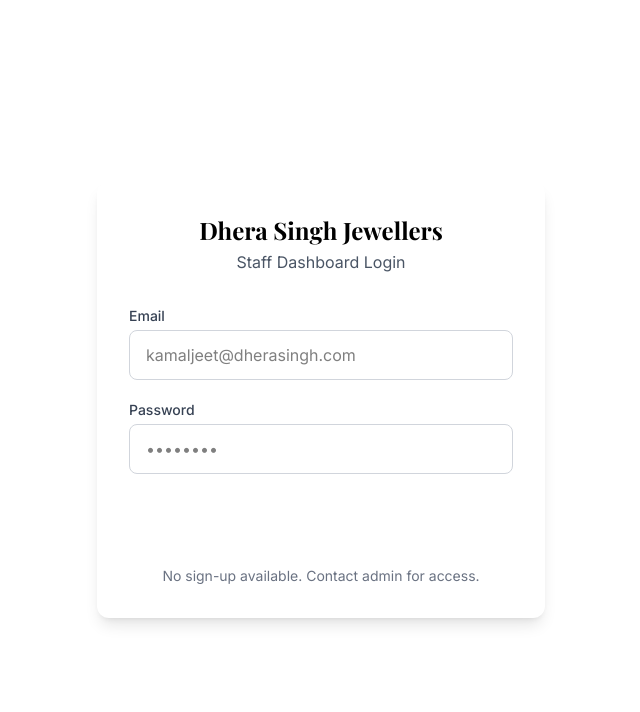
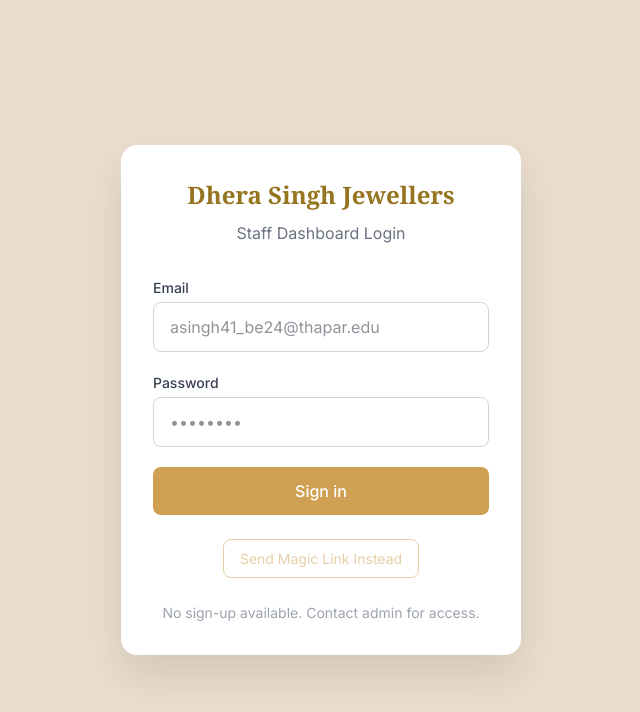
Before and after one commit to aviraj1576/dhera-singh, a Next.js app: page /login in a window 1280 px wide. Shown: the top 712 px of the page, without its empty margins (319-959 px from the left). Built offline with nearby package versions, Linux system fonts and the light colour scheme; no server answers.

Commit message:
fix: login page robust styles, Tailwind config, magic link fallback

```diff
--- a/src/app/login/page.tsx
+++ b/src/app/login/page.tsx
@@ -41,31 +41,72 @@
     router.refresh();
   }
 
+  async function handleMagicLink(e: React.FormEvent) {
+    e.preventDefault();
+    setError("");
+    setLoading(true);
+
+    const { error } = await supabase.auth.signInWithOtp({
+      email,
+      options: {
+        emailRedirectTo: `${window.location.origin}/login`,
+      },
+    });
+
+    if (error) {
+      setError(error.message);
+    } else {
+      setError("Magic link sent! Check your email.");
+    }
+    setLoading(false);
+  }
+
   return (
-    <div className="min-h-screen flex items-center justify-center bg-cream px-4">
-      <div className="w-full max-w-md bg-white rounded-xl shadow-lg p-8">
-        <div className="text-center mb-8">
-          <h1 className="text-2xl font-serif text-gold-dark font-bold">
+    <div style={{
+      minHeight: "100vh",
+      display: "flex",
+      alignItems: "center",
+      justifyContent: "center",
+      backgroundColor: "#EADDCD",
+      padding: "1rem"
+    }}>
+      <div style={{
+        width: "100%",
+        maxWidth: "400px",
+        backgroundColor: "#FFFFFF",
+        borderRadius: "1rem",
+        boxShadow: "0 20px 40px rgba(0,0,0,0.1)",
+        padding: "2rem"
+      }}>
+        <div style={{ textAlign: "center", marginBottom: "2rem" }}>
+          <h1 style={{
+            fontSize: "1.5rem",
+            fontFamily: "Georgia, serif",
+            color: "#967520",
+            fontWeight: "bold"
+          }}>
             Dhera Singh Jewellers
           </h1>
-          <p className="text-gray-600 mt-1">Staff Dashboard Login</p>
+          <p style={{ color: "#6B7280", marginTop: "0.5rem" }}>Staff Dashboard Login</p>
         </div>
 
         {error && (
-          <div
-            className="mb-6 p-4 bg-red-50 border border-red-200 text-red-700 rounded-lg text-sm"
-            role="alert"
-          >
+          <div style={{
+            marginBottom: "1.5rem",
+            padding: "1rem",
+            backgroundColor: "#FEF2F2",
+            border: "1px solid #FECACA",
+            color: "#B91C1C",
+            borderRadius: "0.5rem",
+            fontSize: "0.875rem"
+          }}>
             {error}
           </div>
         )}
 
-        <form onSubmit={handleSubmit} className="space-y-5">
+        <form onSubmit={handleSubmit} style={{ display: "flex", flexDirection: "column", gap: "1.25rem" }}>
           <div>
-            <label
-              htmlFor="email"
-              className="block text-sm font-medium text-gray-700 mb-1"
-            >
+            <label style={{ display: "block", fontSize: "0.875rem", fontWeight: "500", color: "#374151", marginBottom: "0.25rem" }}>
               Email
             </label>
             <input
@@ -75,17 +116,23 @@
               required
               value={email}
               onChange={(e) => setEmail(e.target.value)}
-              className="w-full px-4 py-3 border border-gray-300 rounded-lg focus:outline-none focus:ring-2 focus:ring-gold focus:border-transparent"
-              placeholder="kamaljeet@dherasingh.com"
+              style={{
+                width: "100%",
+                padding: "0.75rem 1rem",
+                border: "1px solid #D1D5DB",
+                borderRadius: "0.5rem",
+                fontSize: "1rem",
+                color: "#1F2937",
+                outline: "none",
+                boxSizing: "border-box",
+              }}
+              placeholder="asingh41_be24@thapar.edu"
               disabled={loading}
             />
           </div>
 
           <div>
-            <label
-              htmlFor="password"
-              className="block text-sm font-medium text-gray-700 mb-1"
-            >
+            <label style={{ display: "block", fontSize: "0.875rem", fontWeight: "500", color: "#374151", marginBottom: "0.25rem" }}>
               Password
             </label>
             <input
@@ -95,7 +142,16 @@
               required
               value={password}
               onChange={(e) => setPassword(e.target.value)}
-              className="w-full px-4 py-3 border border-gray-300 rounded-lg focus:outline-none focus:ring-2 focus:ring-gold focus:border-transparent"
+              style={{
+                width: "100%",
+                padding: "0.75rem 1rem",
+                border: "1px solid #D1D5DB",
+                borderRadius: "0.5rem",
+                fontSize: "1rem",
+                color: "#1F2937",
+                outline: "none",
+                boxSizing: "border-box",
+              }}
               placeholder="••••••••"
               disabled={loading}
             />
@@ -104,13 +160,47 @@
           <button
             type="submit"
             disabled={loading}
-            className="w-full py-3 bg-gold text-white font-medium rounded-lg hover:bg-gold-dark focus:outline-none focus:ring-2 focus:ring-gold focus:ring-offset-2 disabled:opacity-50 disabled:cursor-not-allowed transition-colors"
+            style={{
+              width: "100%",
+              padding: "0.75rem",
+              backgroundColor: "#CFA052",
+              color: "#FFFFFF",
+              fontWeight: "500",
+              borderRadius: "0.5rem",
+              border: "none",
+              cursor: loading ? "not-allowed" : "pointer",
+              opacity: loading ? 0.5 : 1,
+              fontSize: "1rem",
+              transition: "background-color 0.2s",
+            }}
+            onMouseOver={(e) => { e.currentTarget.style.backgroundColor = "#967520"; }}
+            onMouseOut={(e) => { e.currentTarget.style.backgroundColor = "#CFA052"; }}
           >
             {loading ? "Signing in..." : "Sign in"}
           </button>
         </form>
 
-        <p className="mt-6 text-center text-sm text-gray-500">
+        <div style={{ marginTop: "1.5rem", textAlign: "center" }}>
+          <button
+            type="button"
+            onClick={handleMagicLink}
+            disabled={loading || !email}
+            style={{
+              padding: "0.5rem 1rem",
+              backgroundColor: "transparent",
+              color: "#CFA052",
+              border: "1px solid #CFA052",
+              borderRadius: "0.5rem",
+              fontSize: "0.875rem",
+              cursor: loading || !email ? "not-allowed" : "pointer",
+              opacity: loading || !email ? 0.5 : 1,
+            }}
+          >
+            Send Magic Link Instead
+          </button>
+        </div>
+
+        <p style={{ marginTop: "1.5rem", textAlign: "center", fontSize: "0.875rem", color: "#9CA3AF" }}>
           No sign-up available. Contact admin for access.
         </p>
       </div>
@@ -120,7 +210,24 @@
 
 export default function LoginPage() {
   return (
-    <Suspense fallback={<div className="min-h-screen flex items-center justify-center bg-cream"><div className="w-8 h-8 rounded-full border-2 border-gold border-t-transparent animate-spin" /></div>}>
+    <Suspense fallback={
+      <div style={{
+        minHeight: "100vh",
+        display: "flex",
+        alignItems: "center",
+        justifyContent: "center",
+        backgroundColor: "#EADDCD"
+      }}>
+        <div style={{
+          width: "48px",
+          height: "48px",
+          borderRadius: "50%",
+          border: "2px solid #CFA052",
+          borderTopColor: "transparent",
+          animation: "spin 1s linear infinite"
+        }} />
+      </div>
+    }>
       <LoginForm />
     </Suspense>
   );
--- a/tailwind.config.ts
+++ b/tailwind.config.ts
@@ -1,18 +1,15 @@
 // tailwind.config.ts
+// tailwind.config.ts - REPLACE ENTIRE FILE
 import type { Config } from "tailwindcss";
 
 const config: Config = {
   content: [
-    "./src/pages/**/*.{js,ts,jsx,tsx,mdx}",
+    "./src/**/*.{js,ts,jsx,tsx,mdx}",
+    "./src/app/**/*.{js,ts,jsx,tsx,mdx}",
     "./src/components/**/*.{js,ts,jsx,tsx,mdx}",
-    "./src/app/**/*.{js,ts,jsx,tsx,mdx}",
   ],
   theme: {
     extend: {
-      fontFamily: {
-        serif: ["Playfair Display", "Georgia", "serif"],
-        sans: ["Inter", "system-ui", "sans-serif"],
-      },
       colors: {
         gold: {
           DEFAULT: "#CFA052",
@@ -21,9 +18,12 @@
         },
         cream: "#EADDCD",
       },
+      fontFamily: {
+        serif: ["Playfair Display", "Georgia", "serif"],
+        sans: ["Inter", "system-ui", "sans-serif"],
+      },
     },
   },
   plugins: [],
 };
-
 export default config;
```
